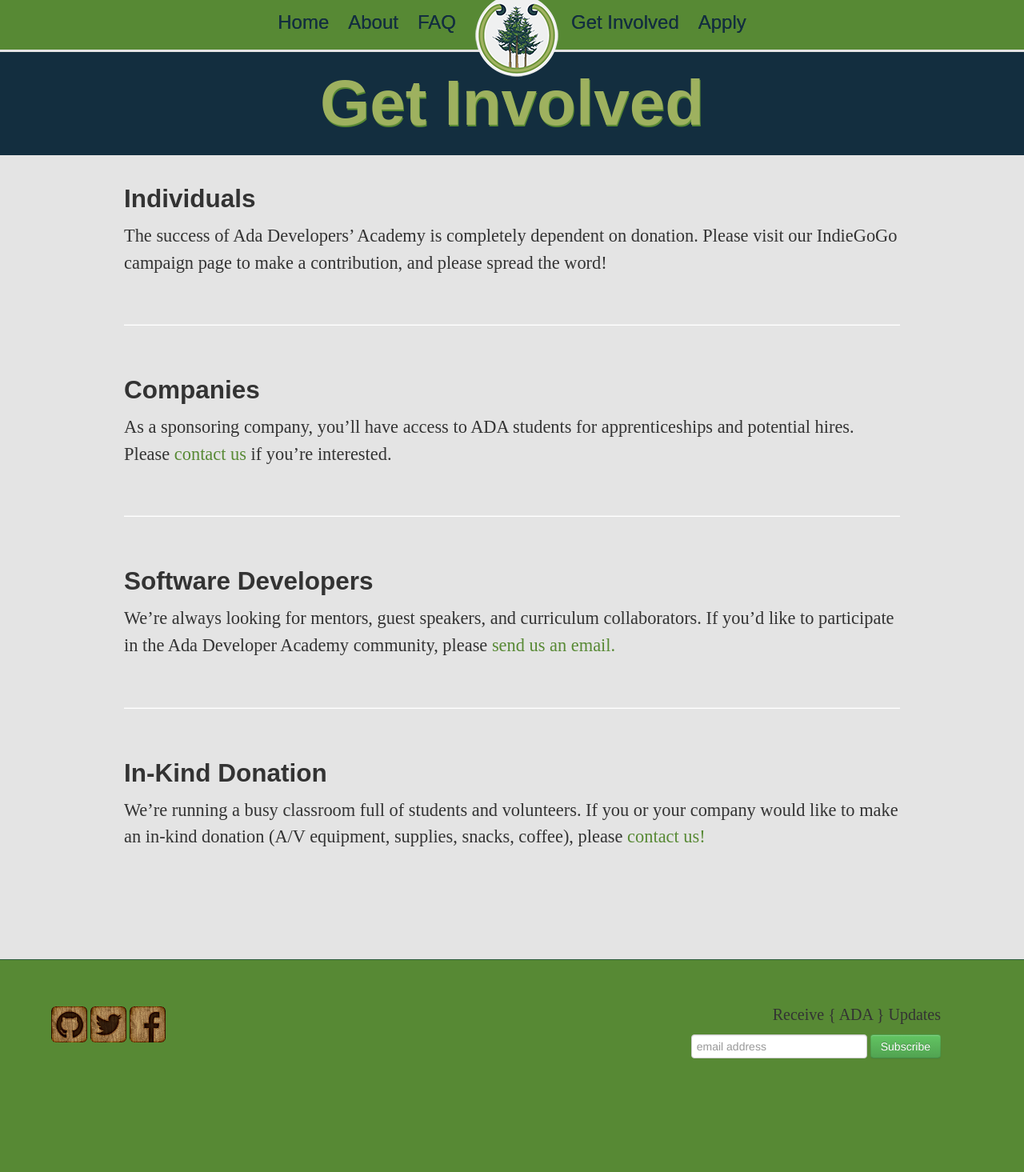
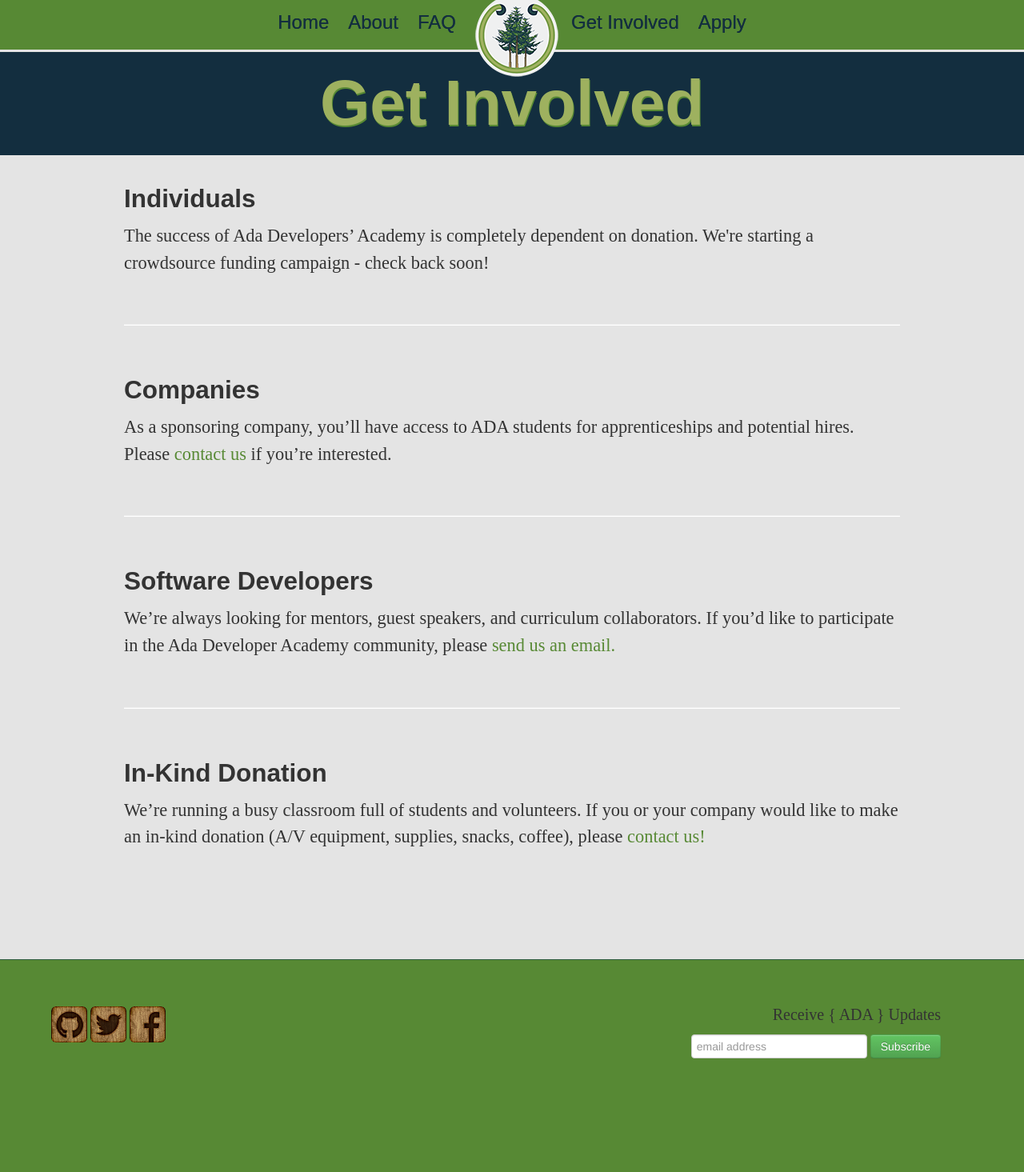
Before and after one commit to Ada-Developers-Academy/adadevelopersacademy.org, a Jekyll site: the page built from community/index.html, in a window 1280 px wide. Shown: the whole page at 80% size. Built offline with Jekyll 4.4.1, drawn with Linux system fonts in a browser that asks for light colours; nearby versions of some CDN libraries.

Commit message:
Update email addresses and campaign details.

```diff
--- a/community/index.html
+++ b/community/index.html
@@ -11,16 +11,16 @@
     <div class="span1"></div>
     <div class="span10 body-text">
       <h2>Individuals</h2>
-      <p>The success of Ada Developers’ Academy is completely dependent on donation. Please visit our IndieGoGo campaign page to make a contribution, and please spread the word!</p>
+      <p>The success of Ada Developers’ Academy is completely dependent on donation. We're starting a crowdsource funding campaign - check back soon!</p>
 <hr/>
       <h2>Companies</h2>
-      <p>As a sponsoring company, you’ll have access to ADA students for apprenticeships and potential hires. Please <a href="mailto:sponsor@adadevelopersacademy.com?subject=Company Sponsorship">contact us</a> if you’re interested.</p>
+      <p>As a sponsoring company, you’ll have access to ADA students for apprenticeships and potential hires. Please <a href="mailto:sponsor@adadevelopersacademy.org?subject=Company Sponsorship">contact us</a> if you’re interested.</p>
 <hr/>
       <h2>Software Developers</h2>
-      <p>We’re always looking for mentors, guest speakers, and curriculum collaborators. If you’d like to participate in the Ada Developer Academy community, please <a href="mailto:sponsor@adadevelopersacademy.com?subject=Mentorship">send us an email.</a></p>
+      <p>We’re always looking for mentors, guest speakers, and curriculum collaborators. If you’d like to participate in the Ada Developer Academy community, please <a href="mailto:sponsor@adadevelopersacademy.org?subject=Mentorship">send us an email.</a></p>
 <hr/>
       <h2>In-Kind Donation</h2>
-      <p>We’re running a busy classroom full of students and volunteers. If you or your company would like to make an in-kind donation (A/V equipment, supplies, snacks, coffee), please <a href="mailto:sponsor@adadevelopersacademy.com?subject=In-Kind Donation">contact us!</a></p>
+      <p>We’re running a busy classroom full of students and volunteers. If you or your company would like to make an in-kind donation (A/V equipment, supplies, snacks, coffee), please <a href="mailto:sponsor@adadevelopersacademy.org?subject=In-Kind Donation">contact us!</a></p>
     </div>
   </div>
 </div>
```
